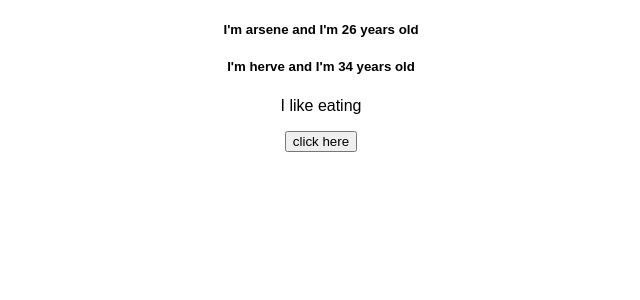
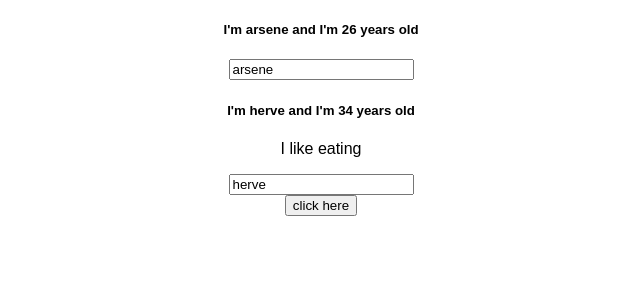
Before and after one commit to karemarsy/react_project, a React (Create React App) app: page / in a window 1280 px wide. Shown: the top 300 px of the page, without its empty margins (319-959 px from the left). Built offline with nearby package versions, Linux system fonts and the light colour scheme.

Commit message:
Add two binding

```diff
--- a/src/App.js
+++ b/src/App.js
@@ -17,13 +17,20 @@
         {name:'herve', age:'24'},
       ]
     })
+  }
 
-
+  nameChangeHandler = (event) =>{
+    this.setState ({
+      person:[
+        {name: event.target.value,age:'25'},
+        {name:'herve', age:'24'},
+      ]
+    })
   }
   render(){
     return (
       <div className="App">
-        <Person name={this.state.person[0].name} age={this.state.person[0].age}></Person>
+        <Person name={this.state.person[0].name} age={this.state.person[0].age} changed={this.nameChangeHandler}></Person>
         <Person name={this.state.person[1].name} age={this.state.person[1].age} Click={this.buttonHandler.bind(this, 'joha90')}>I like eating</Person>
         <button onClick={this.buttonHandler.bind(this, 'johani')}>click here </button>
       </div>
--- a/src/Person/Person.js
+++ b/src/Person/Person.js
@@ -5,6 +5,7 @@
   <div>
     <h5 onClick= {props.Click}>I'm {props.name} and I'm {props.age} years old</h5>
   <p>{props.children}</p>
+  <input type="text" onChange={props.changed} value={props.name}></input>
   </div>
   )
 };
```
